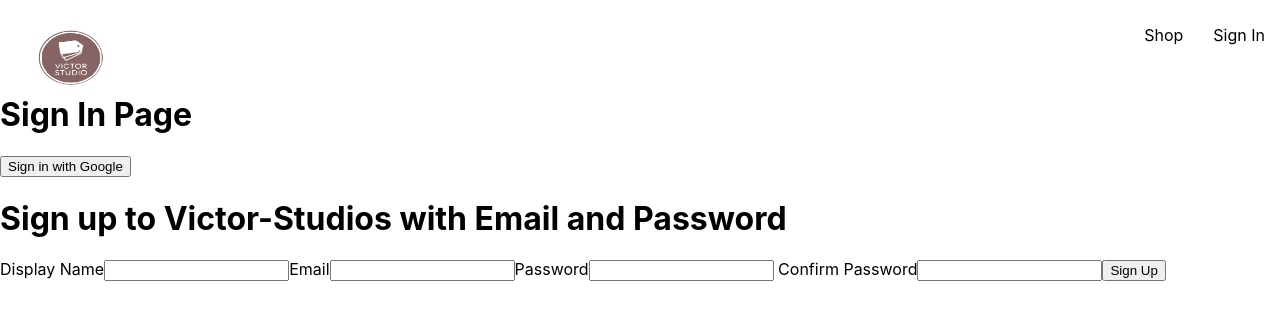
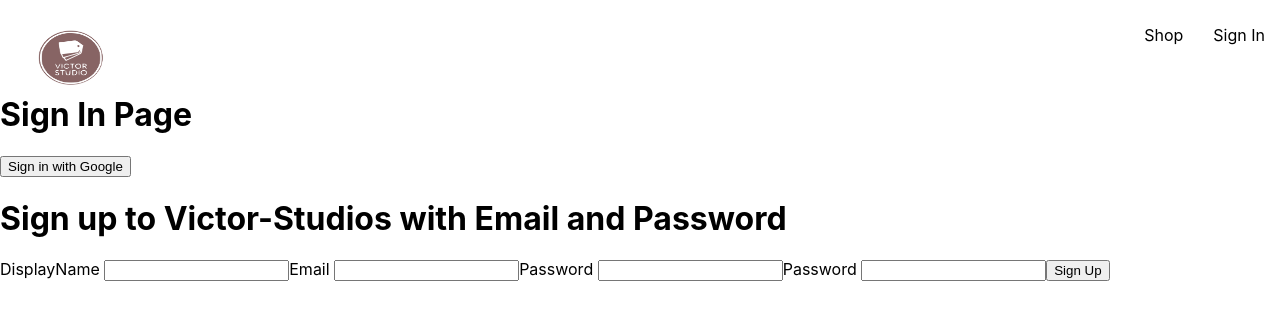
Before and after one commit to victor-aa1/my-c, a React (Create React App) app: page /sign-in in a window 1280 px wide. Shown: the top 320 px of the page. Built offline with nearby package versions, Linux system fonts and the light colour scheme.

Commit message:
form input with button

```diff
--- /dev/null
+++ b/src/components/form-input/form-input.jsx
@@ -0,0 +1,13 @@
+const FormInput = ({ label, ...inputProps}) => {
+
+    return(
+        <>
+            <label>{label} </label>
+            <input
+            {...inputProps}
+            />
+        </>
+    );
+}
+
+export default FormInput;
--- /dev/null
+++ b/src/components/form-input/form-input.scss
@@ -0,0 +1,6 @@
+.-container {
+    width: 100%;
+    display: flex;
+    flex-wrap: wrap;
+    justify-content: space-between;
+  }
--- a/src/components/signup-form/SignUpForm.jsx
+++ b/src/components/signup-form/SignUpForm.jsx
@@ -1,88 +1,108 @@
-import { useState } from 'react';
-import { createAuthUserWithEmailAndPassword, createUserDocumentFromAuth } from '../../utils/firebase';
+import { useState } from "react";
+import FormInput  from '../form-input/form-input';
+import Button from '../Button/button;'
+
+import {
+  createAuthUserWithEmailAndPassword,
+  createUserDocumentFromAuth,
+} from "../../utils/firebase";
 
 const defaultFormsFields = {
-    displayName: '',
-    email: '',
-    password: '',
-    confirmPassword: ''
-}
+  displayName: "",
+  email: "",
+  password: "",
+  confirmPassword: "",
+};
 
 export const SignUpForm = () => {
   const [formFields, setFormFields] = useState(defaultFormsFields);
-    const { displayName, email, password, confirmPassword} = formFields;
+  const { displayName, email, password, confirmPassword } = formFields;
 
   console.log(formFields);
 
   const resetFormFields = () => {
     setFormFields(formFields);
-    }
+  };
 
   const handleChange = (event) => {
-        const {name, value} = event.target;
+    const { name, value } = event.target;
 
-        setFormFields({...formFields, [name]: value})
+    setFormFields({ ...formFields, [name]: value });
   };
 
   const handleSubmit = async (event) => {
     event.preventDefault();
 
-        if(confirmPassword !== password){
-            alert('password does not match');
+    if (confirmPassword !== password) {
+      alert("password does not match");
       return;
     }
 
+    try {
+      const { user } = await createAuthUserWithEmailAndPassword(
+        email,
+        password
+      );
 
-        try {
-        const {user} = await createAuthUserWithEmailAndPassword(email, password);
-
-        await createUserDocumentFromAuth(user, { displayName});
+      await createUserDocumentFromAuth(user, { displayName });
       resetFormFields();
-     } catch(error){
-        if(error.code === 'auth/email-already-in-use'){
-            alert('Cannot create user, email already in use');
-        }else{console.log('');}
-        console.log('User created encountered an error', error);
+    } catch (error) {
+      if (error.code === "auth/email-already-in-use") {
+        alert("Cannot create user, email already in use");
+      } else {
+        console.log("");
+      }
+      console.log("User created encountered an error", error);
+    }
   };
-    }
-
-
 
   return (
     <div>
       <h1>Sign up to Victor-Studios with Email and Password</h1>
-            <form onSubmit={handleSubmit} >
-                <label>Display Name</label>
-                <input type="text"
+      <form onSubmit={handleSubmit}>
+        <FormInput
+          label='DisplayName'
+          type="text"
           required
           onChange={handleChange}
-                        name='displayName'
-                        value={displayName} />
+          name="displayName"
+          value={displayName}
+        />
 
-                <label>Email</label>
-                <input type="email"
+
+        <FormInput
+
+          label="Email"
+          type="email"
           required
           onChange={handleChange}
-                       name='email'
-                       value={email}/>
+          name="email"
+          value={email}
+        />
 
-                <label>Password</label>
-                <input type="password"
+        <FormInput
+
+          label="Password"
+          type="password"
           required
           onChange={handleChange}
-                       name='password'
-                       value={password}/>
+          name="password"
+          value={password}
+        />
 
-                <label> Confirm Password</label>
-                <input type="password"
+        <FormInput
+          label="Password"
+          type="password"
           required
           onChange={handleChange}
-                       name='confirmPassword'
-                       value={confirmPassword}/>
+          name="confirmPassword"
+          value={confirmPassword}
+        />
 
-                <button type="submit" on>Sign Up</button>
-
+        <button type="submit" on>
+          Sign Up
+        </button>
       </form>
     </div>
   );
-}
+};
--- a/src/routes/sign-in/sign-in.jsx
+++ b/src/routes/sign-in/sign-in.jsx
@@ -1,4 +1,4 @@
-// import  { useEffect } from 'react';
+import  { useEffect } from 'react';
 // import { getRedirectResult } from 'firebase/auth';
 
 import {
@@ -25,9 +25,9 @@ const SignIn = ()=>{
     return (
         <div>
             <h1>Sign In Page</h1>
-            <button onClick={logGoogleUser}>
+                <button onClick={logGoogleUser}>
                 Sign in with Google
-            </button>
+                </button>
             <SignUpForm/>
         </div>
     );
--- a/src/utils/firebase.js
+++ b/src/utils/firebase.js
@@ -50,8 +50,12 @@ export const signInWithGoogleRedirect = () => {
 export const db = getFirestore();
 
 
-export const createUserDocumentFromAuth = async (userAuth, additionalInfo = {}) => {
+export const createUserDocumentFromAuth = async (
+  userAuth,
+  additionalInfo = {displayName: 'Victor'}
+  ) => {
   if (!userAuth) return;
+
   const userDocRef = doc(db, "users", userAuth.uid);
   console.log(userDocRef);
 
@@ -68,7 +72,8 @@ export const createUserDocumentFromAuth = async (userAuth, additionalInfo = {})
         createdAt,
         ...additionalInfo
       });
-    } catch (error) {
+    }
+    catch (error) {
       console.log("error creating the user", error.message);
     }
   }
@@ -76,6 +81,10 @@ export const createUserDocumentFromAuth = async (userAuth, additionalInfo = {})
 };
 
 export const createAuthUserWithEmailAndPassword = async (email, password) => {
-  if (!email || !password) return;
-  return await createAuthUserWithEmailAndPassword(auth, email, password);
+  if (!email || !password)
+  {return};
+  return await createAuthUserWithEmailAndPassword(
+    auth,
+    email,
+    password);
 };
```
Also changed, not shown: src/components/Button/button.jsx (added). Lines whose indentation alone changed are shown as unchanged.
